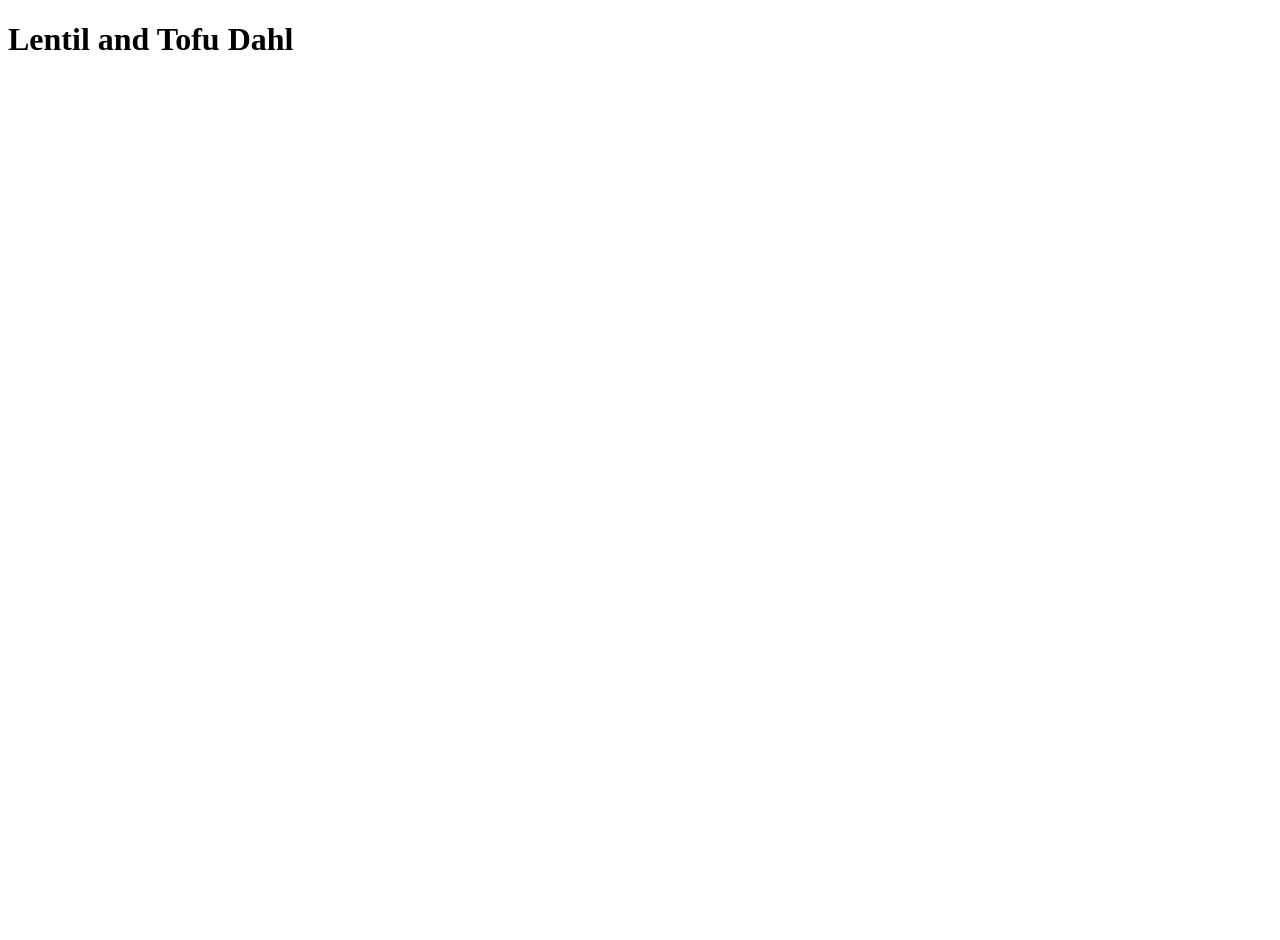
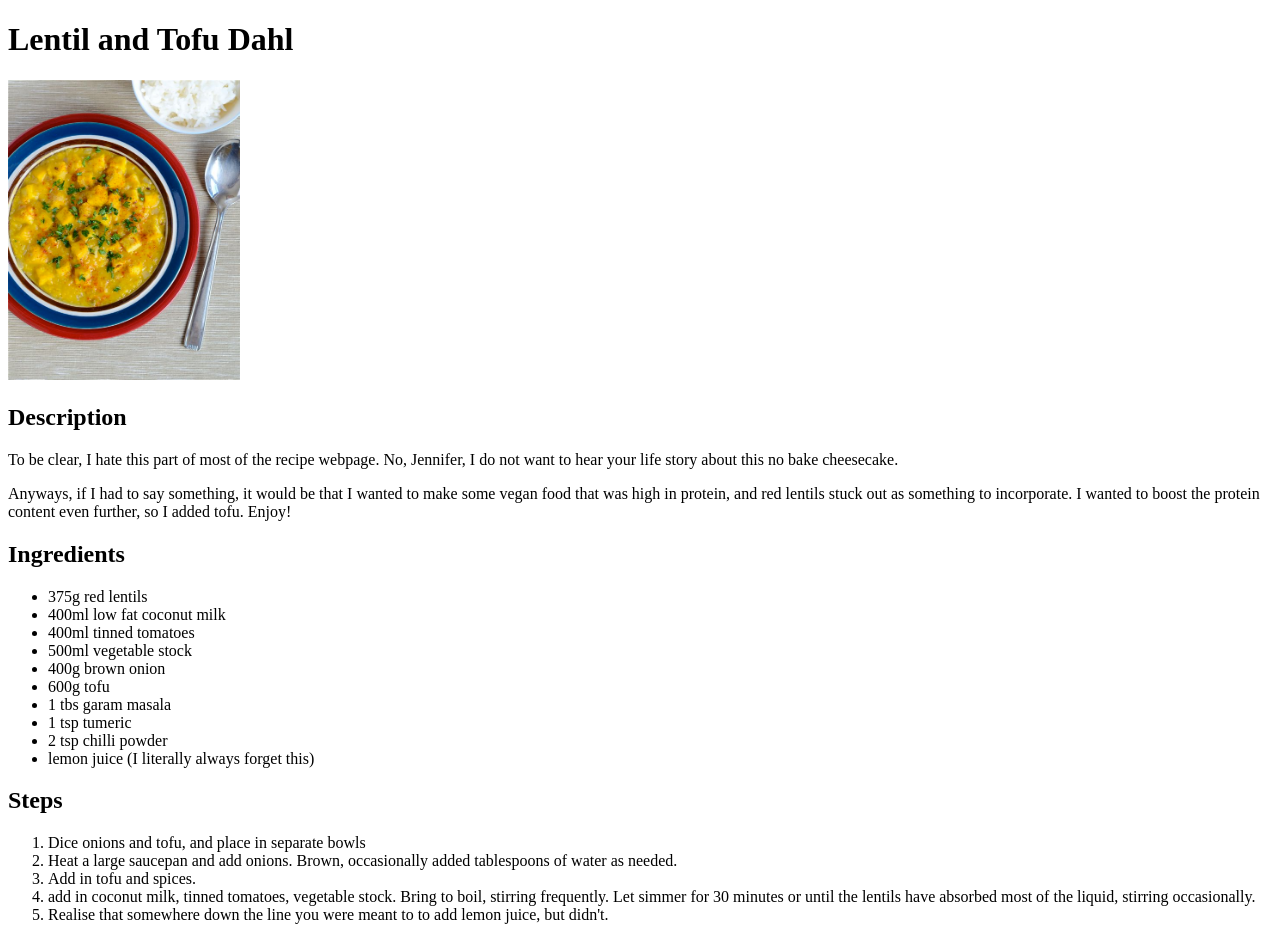
Before and after one commit to andrew-camara/odin-recipes, a plain HTML site: page recipes/dahl.html in a window 1280 px wide. Before the commit the page ends 800 px from the top, so only its background shows below. Drawn offline with Linux system fonts and the light colour scheme.

Commit message:
Complete Dahl Recipe
Completed webpage for the dahl recipe. Added
in image, description, ingredient list, and
steps.

```diff
--- a/recipes/dahl.html
+++ b/recipes/dahl.html
@@ -7,5 +7,54 @@
     </head>
     <body>
         <h1>Lentil and Tofu Dahl</h1>
+        <img src = "../images/dahl.jpeg" alt="bowl of tofu and red lentil dahl"
+        height="300">
+        <h2>Description</h2>
+        <p>To be clear, I hate this part of most of the recipe webpage.
+            No, Jennifer, I do not want to hear your life story about this
+            no bake cheesecake.
+        </p>
+        <p>Anyways, if I had to say something, it would be that I wanted
+            to make some vegan food that was high in protein, and red lentils
+            stuck out as something to incorporate. I wanted to boost the protein
+            content even further, so I added tofu. Enjoy!
+        </p>
+        <h2>Ingredients</h2>
+            <ul>
+                <li>375g red lentils</li>
+                <li>400ml low fat coconut milk</li>
+                <li>400ml tinned tomatoes</li>
+                <li>500ml vegetable stock</li>
+                <li>400g brown onion</li>
+                <li>600g tofu</li>
+                <li>1 tbs garam masala</li>
+                <li>1 tsp tumeric</li>
+                <li>2 tsp chilli powder</li>
+                <li>
+                    lemon juice (I literally always
+                    forget this)
+                </li>
+            </ul>
+        <h2>Steps</h2>
+            <ol>
+                <li>Dice onions and tofu, and place in separate bowls</li>
+                <li>
+                    Heat a large saucepan and add onions. Brown, occasionally
+                    added tablespoons of water as needed.
+                </li>
+                <li>
+                    Add in tofu and spices.
+                </li>
+                <li>
+                    add in coconut milk, tinned tomatoes, vegetable stock.
+                    Bring to boil, stirring frequently. Let simmer for 30 minutes
+                    or until the lentils have absorbed most of the liquid, stirring
+                    occasionally.
+                </li>
+                <li>
+                    Realise that somewhere down the line you were meant to
+                    to add lemon juice, but didn't.
+                </li>
+            </ol>
     </body>
 </html>
```
Also changed, not shown: images/dahl.jpeg (added).
